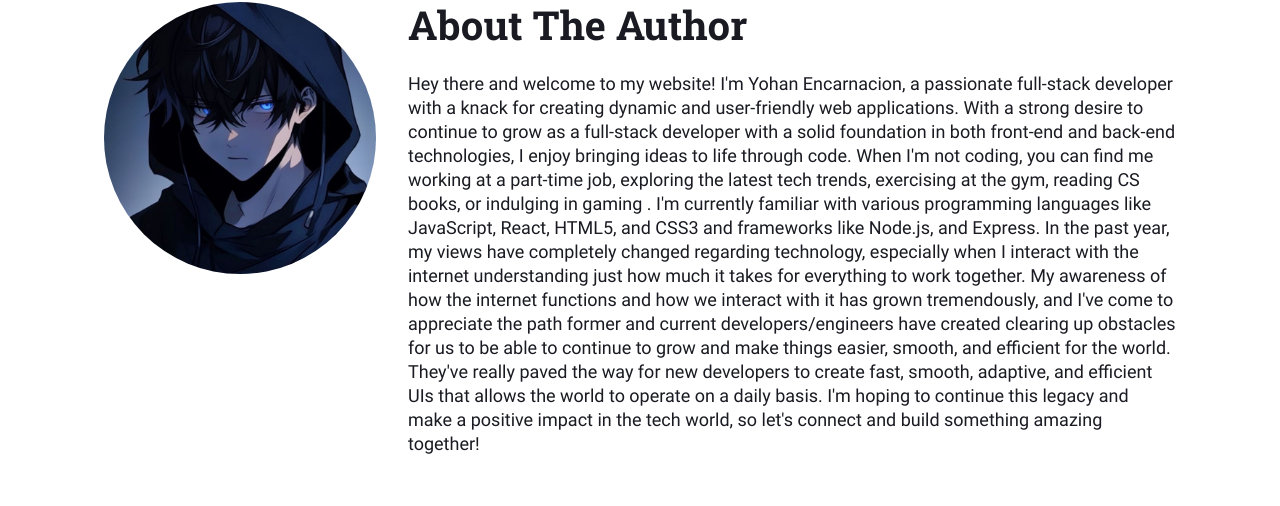
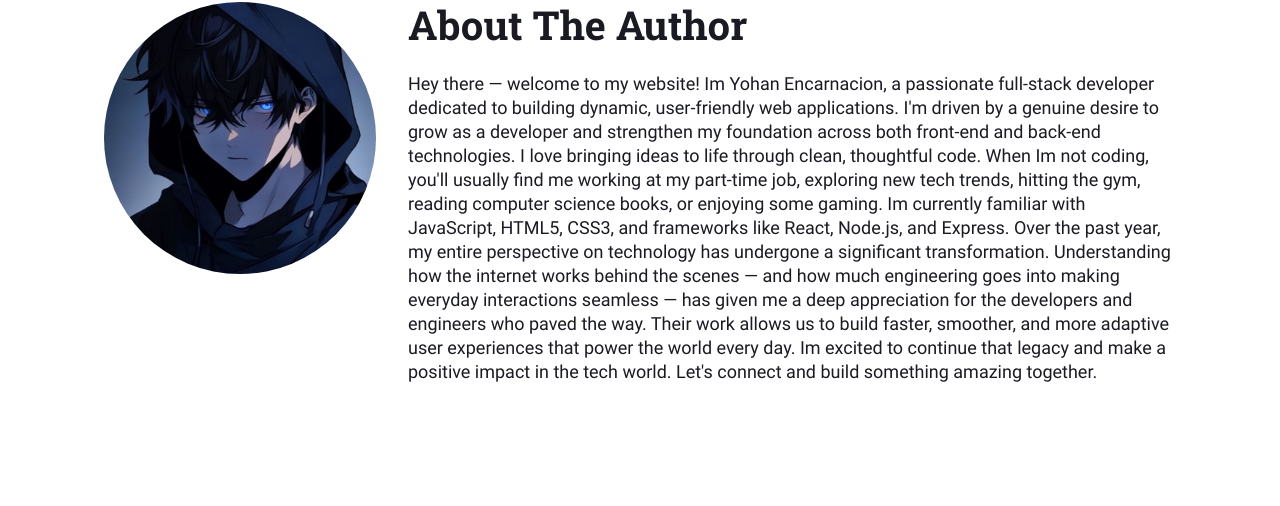
Before and after one commit to Noname2700/final_project_frontend, a React (Vite) app: page / in a window 1280 px wide. Shown: the part 602-1108 px from the top of the page. Built offline with nearby package versions, Linux system fonts and the light colour scheme; no server answers.

Commit message:
Updated the about me section paragraph

```diff
--- a/src/components/About/AboutAuthor.jsx
+++ b/src/components/About/AboutAuthor.jsx
@@ -8,28 +8,24 @@ function AboutAuthor() {
       <div className="about-author__content">
         <h2 className="about-author__title">About The Author</h2>
         <p className="about-author__description">
-          Hey there and welcome to my website! I'm Yohan Encarnacion, a
-          passionate full-stack developer with a knack for creating dynamic and
-          user-friendly web applications. With a strong desire to continue to
-          grow as a full-stack developer with a solid foundation in both
-          front-end and back-end technologies, I enjoy bringing ideas to life
-          through code. When I'm not coding, you can find me working at a
-          part-time job, exploring the latest tech trends, exercising at the
-          gym, reading CS books, or indulging in gaming . I'm currently familiar
-          with various programming languages like JavaScript, React, HTML5, and
-          CSS3 and frameworks like Node.js, and Express. In the past year, my
-          views have completely changed regarding technology, especially when I
-          interact with the internet understanding just how much it takes for
-          everything to work together. My awareness of how the internet
-          functions and how we interact with it has grown tremendously, and I've
-          come to appreciate the path former and current developers/engineers
-          have created clearing up obstacles for us to be able to continue to
-          grow and make things easier, smooth, and efficient for the world.
-          They've really paved the way for new developers to create fast,
-          smooth, adaptive, and efficient UIs that allows the world to operate
-          on a daily basis. I'm hoping to continue this legacy and make a
-          positive impact in the tech world, so let's connect and build
-          something amazing together!
+          Hey there — welcome to my website! Im Yohan Encarnacion, a passionate
+          full-stack developer dedicated to building dynamic, user-friendly web
+          applications. I'm driven by a genuine desire to grow as a developer
+          and strengthen my foundation across both front-end and back-end
+          technologies. I love bringing ideas to life through clean, thoughtful
+          code. When Im not coding, you'll usually find me working at my
+          part-time job, exploring new tech trends, hitting the gym, reading
+          computer science books, or enjoying some gaming. Im currently familiar
+          with JavaScript, HTML5, CSS3, and frameworks like React, Node.js, and
+          Express. Over the past year, my entire perspective on technology has
+          undergone a significant transformation. Understanding how the internet
+          works behind the scenes — and how much engineering goes into making
+          everyday interactions seamless — has given me a deep appreciation for
+          the developers and engineers who paved the way. Their work allows us
+          to build faster, smoother, and more adaptive user experiences that
+          power the world every day. Im excited to continue that legacy and make
+          a positive impact in the tech world. Let's connect and build something
+          amazing together.
         </p>
       </div>
     </div>
--- a/src/utils/api.js
+++ b/src/utils/api.js
@@ -1,12 +1,10 @@
 import axios from "axios";
-import { refreshToken } from "./auth.js";
 
-const BASE_URL = import.meta.env.VITE_API_URL;
+const BASE_URL = import.meta.env.VITE_API_URL || "http://localhost:3002";
 
 export function checkResponse(response) {
   return response.data;
 }
-
 
 const apiClient = axios.create({
   baseURL: BASE_URL,
@@ -16,23 +14,18 @@ const apiClient = axios.create({
   },
 });
 
-
 apiClient.interceptors.response.use(
   (response) => response,
   async (error) => {
     const originalRequest = error.config;
 
-
     if (error.response?.status === 401 && !originalRequest._retry) {
       originalRequest._retry = true;
 
       try {
-
-        await refreshToken();
-
+        await apiClient.post("/api/users/refresh");
         return apiClient(originalRequest);
       } catch (refreshError) {
-
         window.dispatchEvent(new CustomEvent("session-expired"));
         return Promise.reject(refreshError);
       }
@@ -73,4 +66,5 @@ function deleteArticle(articleId) {
     .then(() => articleId);
 }
 
+export { apiClient };
 export default { getSavedArticles, saveArticle, deleteArticle };
--- a/src/utils/auth.js
+++ b/src/utils/auth.js
@@ -1,41 +1,29 @@
-import axios from "axios";
-import { checkResponse } from "./api.js";
-
-const BASE_URL = import.meta.env.VITE_API_URL || "http://localhost:3002";
-
-function request(url, method, data) {
-  return axios({
-    url,
-    method,
-    data,
-    headers: {
-      Accept: "application/json",
-      "Content-Type": "application/json",
-    },
-    withCredentials: true,
-  }).then(checkResponse);
-}
+import { apiClient, checkResponse } from "./api.js";
 
 export const signup = ({ email, password, username }) => {
-  return request(`${BASE_URL}/api/users/signup`, "POST", {
-    email,
-    password,
-    name: username,
-  });
+  return apiClient
+    .post("/api/users/signup", {
+      email,
+      password,
+      name: username,
+    })
+    .then(checkResponse);
 };
 
 export const signin = ({ email, password }) => {
-  return request(`${BASE_URL}/api/users/signin`, "POST", { email, password });
+  return apiClient
+    .post("/api/users/signin", { email, password })
+    .then(checkResponse);
 };
 
 export const signout = () => {
-  return request(`${BASE_URL}/api/users/signout`, "POST");
+  return apiClient.post("/api/users/signout").then(checkResponse);
 };
 
 export const getCurrentUser = () => {
-  return request(`${BASE_URL}/api/users/me`, "GET");
+  return apiClient.get("/api/users/me").then(checkResponse);
 };
 
 export const refreshToken = () => {
-  return request(`${BASE_URL}/api/users/refresh`, "POST");
+  return apiClient.post("/api/users/refresh").then(checkResponse);
 };
```
Also changed, not shown: 1 other file (tests, documents, lock files or other folders).
